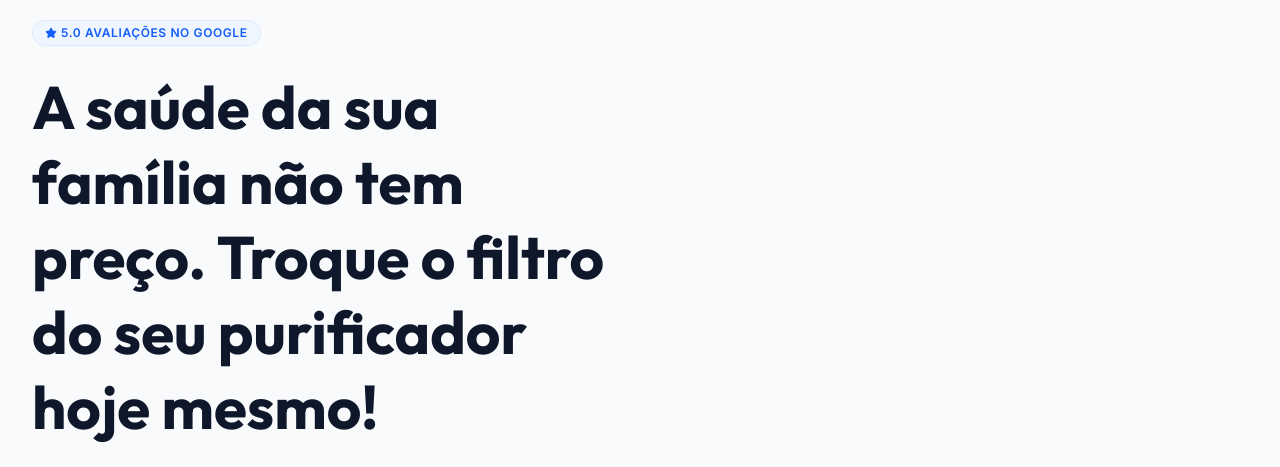
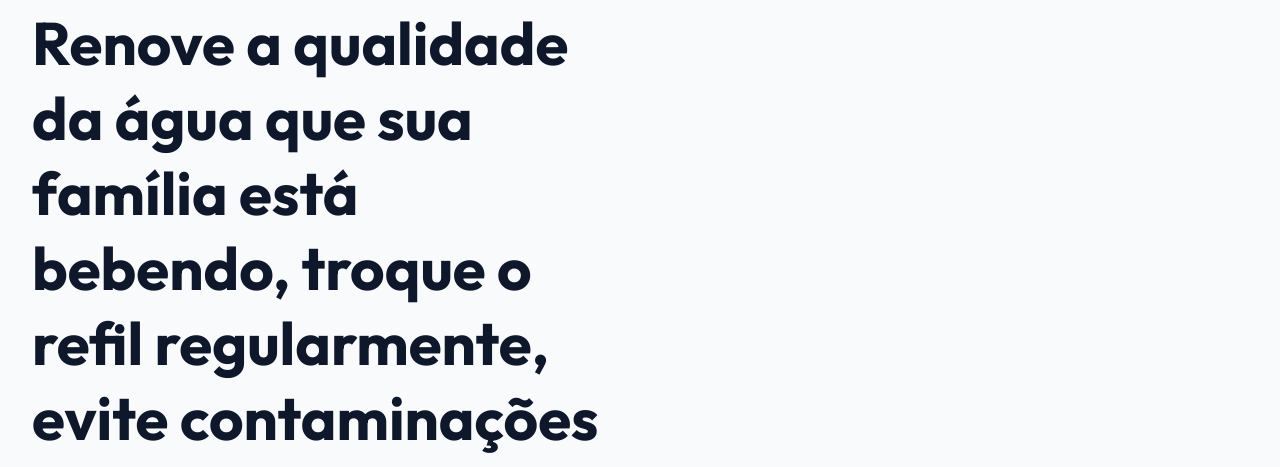
Before and after one commit to dimialvesea-svg/dfiltros-site, a React (Vite) app: page / in a window 1280 px wide. Shown: the part 140-607 px from the top of the page. Built offline with nearby package versions, Linux system fonts and the light colour scheme.

Commit message:
style: update landing page spacing and copy
Reduce vertical padding across major sections for better balance and update the Hero section headline to be more engaging.

```diff
--- a/src/components/Carousel.tsx
+++ b/src/components/Carousel.tsx
@@ -23,7 +23,7 @@ export default function Carousel({ images }: CarouselProps) {
   const prev = () => setCurrentIndex((prev) => (prev - 1 + images.length) % images.length);
 
   return (
-    <section id="galeria" className="py-24 bg-slate-50">
+    <section id="galeria" className="py-16 bg-slate-50">
       <div className="max-w-2xl mx-auto px-4">
         <h2 className="text-3xl md:text-5xl font-display font-bold text-slate-900 mb-12 text-center">
           Nossa Galeria
--- a/src/components/Contact.tsx
+++ b/src/components/Contact.tsx
@@ -9,7 +9,7 @@ import { BUSINESS_INFO } from '../constants';
 
 export default function Contact() {
   return (
-    <section id="contato" className="py-24 bg-slate-50">
+    <section id="contato" className="py-16 bg-slate-50">
       <div className="max-w-7xl mx-auto px-4 sm:px-6 lg:px-8">
         <div className="grid grid-cols-1 lg:grid-cols-2 gap-16">
 
--- a/src/components/Hero.tsx
+++ b/src/components/Hero.tsx
@@ -14,7 +14,7 @@ interface HeroProps {
 
 export default function Hero({ productImages }: HeroProps) {
   return (
-    <section id="inicio" className="relative pt-24 pb-16 md:pt-40 md:pb-32 overflow-hidden">
+    <section id="inicio" className="relative pt-16 pb-12 md:pt-24 md:pb-20 overflow-hidden">
       {/* Background decoration */}
       <div className="absolute top-0 left-1/2 -translate-x-1/2 w-full h-full -z-10 overflow-hidden">
         <div className="absolute top-0 right-0 w-[500px] h-[500px] bg-blue-50 rounded-full blur-3xl opacity-60 -translate-y-1/2 translate-x-1/3" />
@@ -34,7 +34,7 @@ export default function Hero({ productImages }: HeroProps) {
             </div>
 
             <h1 className="text-4xl md:text-6xl font-display font-bold text-slate-900 leading-tight mb-6">
-              A saúde da sua família não tem preço. Troque o filtro do seu purificador hoje mesmo!
+              Renove a qualidade da água que sua família está bebendo, troque o refil regularmente, evite contaminações e ganhe saúde!
             </h1>
 
             <p className="text-lg text-slate-600 mb-10 max-w-lg leading-relaxed">
--- a/src/components/Products.tsx
+++ b/src/components/Products.tsx
@@ -50,7 +50,7 @@ const benefits = [
 
 export default function Products() {
   return (
-    <section id="produtos" className="py-24 bg-white relative">
+    <section id="produtos" className="py-16 bg-white relative">
       <div className="max-w-7xl mx-auto px-4 sm:px-6 lg:px-8">
         <div className="text-center max-w-3xl mx-auto mb-16">
           <h2 className="text-base font-bold text-blue-600 uppercase tracking-widest mb-3">Nossos Produtos</h2>
--- a/src/components/TeamGallery.tsx
+++ b/src/components/TeamGallery.tsx
@@ -14,7 +14,7 @@ interface TeamGalleryProps {
 
 export default function TeamGallery({ images }: TeamGalleryProps) {
   return (
-    <section id="equipe" className="py-24 bg-white">
+    <section id="equipe" className="py-16 bg-white">
       <div className="max-w-5xl mx-auto px-4">
         <h2 className="text-3xl md:text-5xl font-display font-bold text-slate-900 mb-12 text-center">
           Equipe Dfiltros
--- a/src/components/Testimonials.tsx
+++ b/src/components/Testimonials.tsx
@@ -26,7 +26,7 @@ const testimonials = [
 
 export default function Testimonials() {
   return (
-    <section id="depoimentos" className="py-24 bg-white">
+    <section id="depoimentos" className="py-16 bg-white">
       <div className="max-w-7xl mx-auto px-4 sm:px-6 lg:px-8">
         <h2 className="text-3xl md:text-5xl font-display font-bold text-slate-900 mb-16 text-center">
           O que nossos clientes dizem
```
